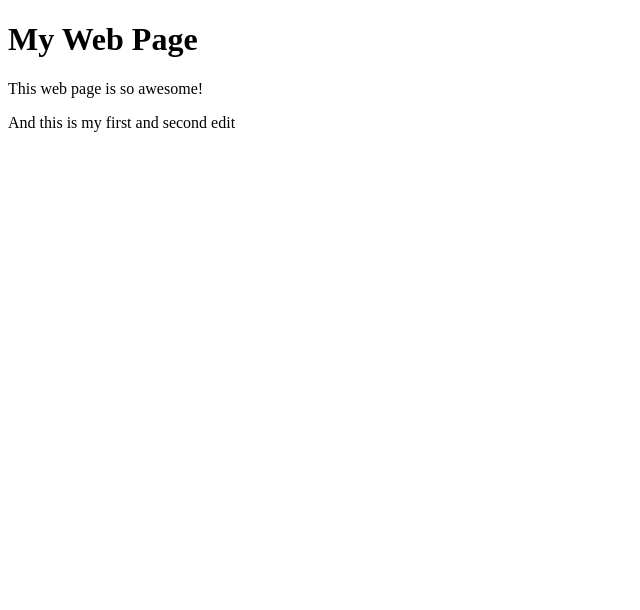
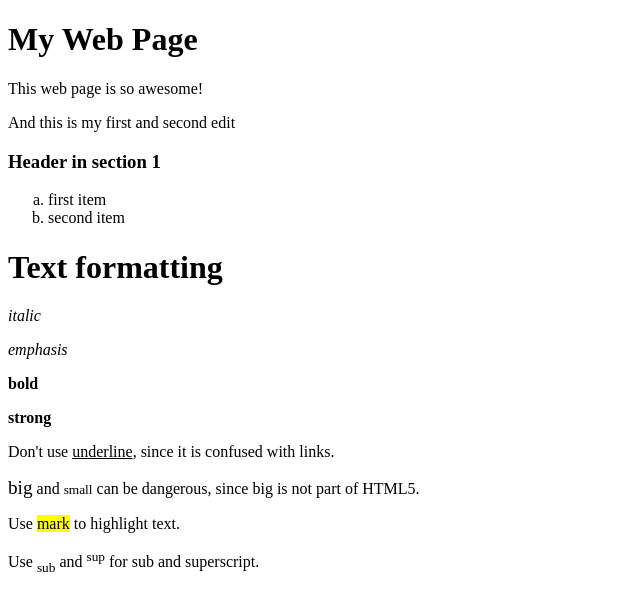
Before and after one commit to ThomasMey123/WebDevelopment, a plain HTML site: page Course 1 - HTML,CSS and JavaScript/01_html_example_web_page.html in a window 1280 px wide. Shown: the whole page, without its empty margins (0-640 px from the left). Drawn offline with Linux system fonts and the light colour scheme.

Commit message:
new html elements

```diff
--- a/Course 1 - HTML,CSS and JavaScript/01_html_example_web_page.html
+++ b/Course 1 - HTML,CSS and JavaScript/01_html_example_web_page.html
@@ -8,5 +8,30 @@
         <h1>My Web Page</h1>
         <p>This web page is so awesome!</p>
         <p>And this is my first and second edit</p>
+        <section id=section1>
+          <h3> Header in section 1</h3>
+        </section>
+        <ol type ='a'>
+          <li>first item</li>
+          <li>second item</li>
+        </ol>
+        <h1>Text formatting</h1>
+        <p><i>italic</i></p>
+        <p><em>emphasis</em></p>
+        <p><b>bold</b></p>
+        <strong>strong</strong>
+        <p>
+          Don't use <u>underline</u>, since it is confused with links.
+        </p>
+        <p>
+          <big>big</big> and <small>small</small> can be dangerous, since big is not part of HTML5.
+        </p>
+        <p>
+          Use <mark>mark</mark> to highlight text.
+        </p>
+        <p>
+          Use <sub>sub</sub> and <sup>sup</sup> for sub and superscript.
+        </p>
+
     </body>
 </html>
```
